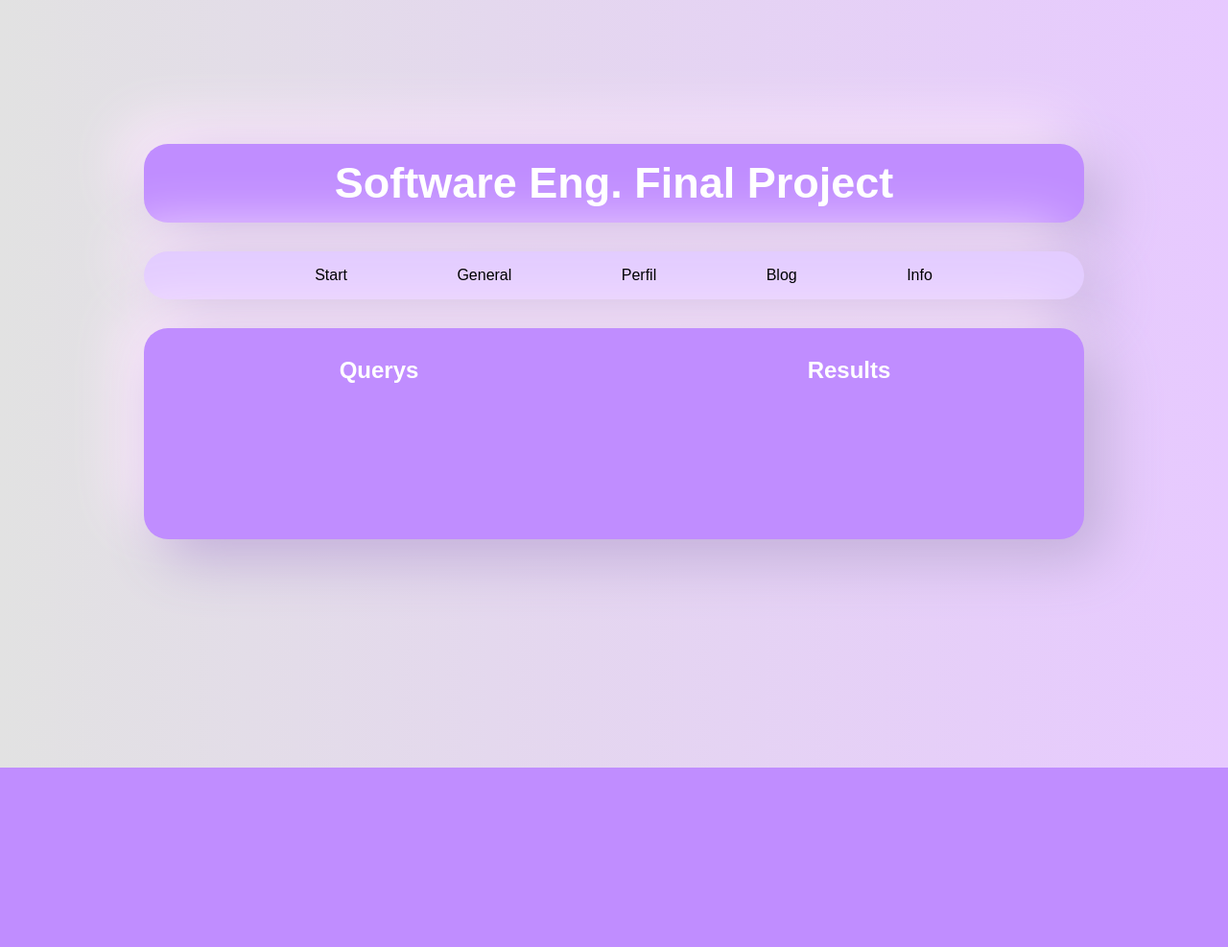
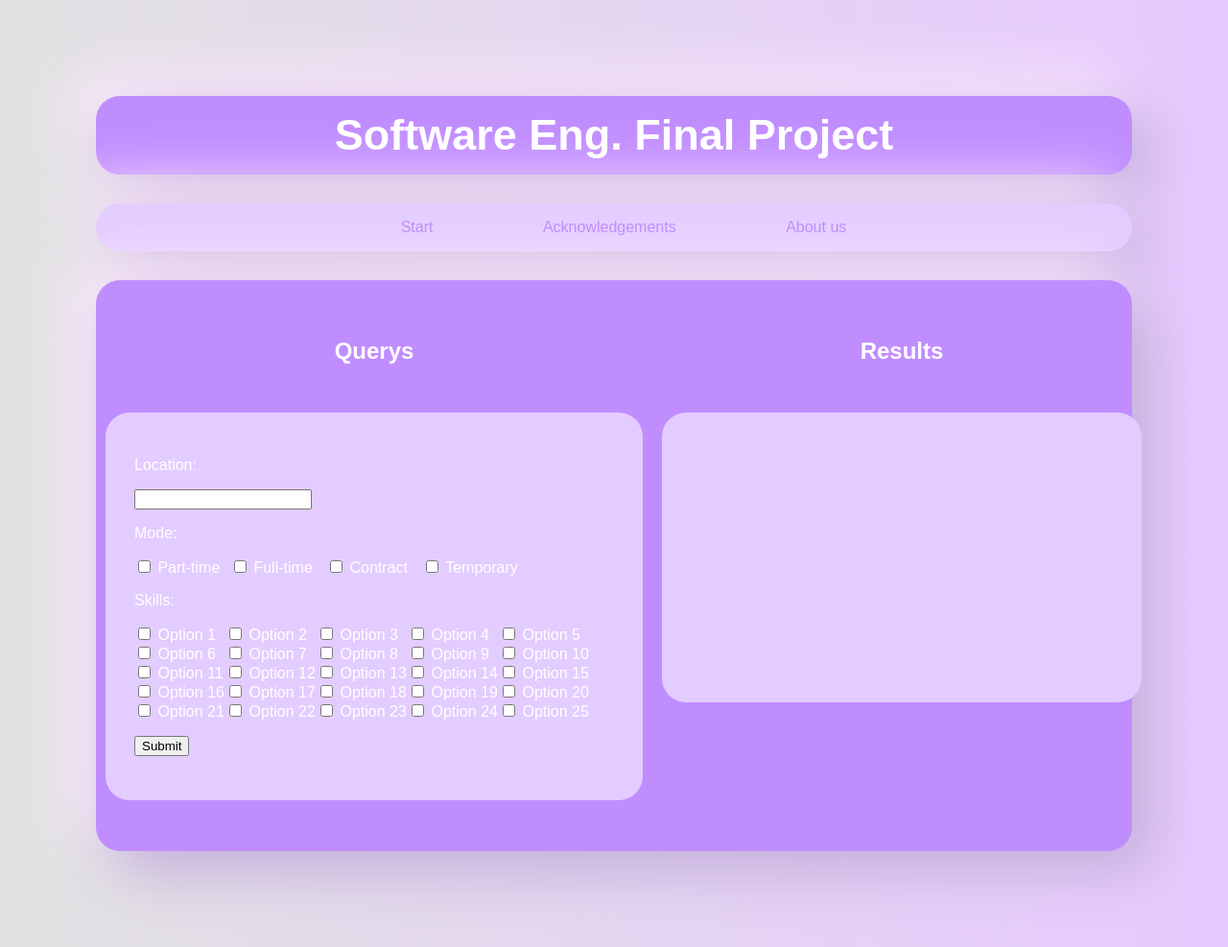
Before and after one commit to MDavidHernandezP/JobWebScraperWebApp, a Flask app: page /home in a window 1280 px wide. Shown: the whole page at 96% size. Before the commit the page ends 800 px from the top, so only its background shows below. Run offline with Flask 3, Linux system fonts and the light colour scheme.

Commit message:
Many changes in the app.py principal script, in the main.html I added the functionality in the querys and results sections, also I removed some useless sections of the nav, also for this, I created the respective htmls for the two other pages (about us and acknowledgement) but they have basically nothing inside, and that's it.

```diff
--- a/app.py
+++ b/app.py
@@ -1,22 +1,32 @@
-from flask import Flask, render_template, url_for, redirect
+from flask import Flask, render_template, url_for, redirect, request
 
 app = Flask(__name__)
 
 @app.route("/")
 def main():
-    return render_template("main.html")
+    return render_template("welcome.html")
 
 @app.route("/welcome")
 def welcome():
     return render_template("welcome.html")
 
-@app.route("/home")
+@app.route("/home", methods=["POST", "GET"])
 def home():
-    return render_template("main.html")
+    if request.method == "POST":
+        selected_options = request.form.getlist("options")
+        print(selected_options)
 
-@app.route("/info")
-def info():
-    return render_template("info.html")
+        return render_template("main.html", results=selected_options)
+
+    return render_template("main.html", results=None)
+
+@app.route("/aboutus")
+def aboutus():
+    return render_template("aboutus.html")
+
+@app.route("/acknow")
+def acknow():
+    return render_template("acknow.html")
 
 if __name__ == "__main__":
     app.run(debug=True)
--- a/static/css/styles.css
+++ b/static/css/styles.css
@@ -2,11 +2,11 @@ body {
     font-family: sans-serif;
     background-color: #f6c9ff;
     background: linear-gradient(to right, #e2e2e2, #e7c9ff);
-    margin: 150px;
+    margin: 100px;
 }
 
 /* Header components*/
-h1 {
+.headermain {
     color:#fff;
     font-size: 45px;
     border-radius: 25px;
@@ -39,7 +39,7 @@ li {
 
 a {
     text-decoration: none;
-    color: #000;
+    color: #c08dff;
 }
 
 a:hover {
@@ -53,7 +53,9 @@ a:hover {
     box-shadow:  20px 20px 60px #c1add9,
              -20px -20px 60px #ffebff;
     display: flex;
-    align-items: center;
+    align-items: start;
+    padding-top: 30px;
+    height:565px;
 }
 
 .secondary1 {
@@ -61,7 +63,7 @@ a:hover {
     flex: 1; /* Hace que ambos divs ocupen el mismo espacio */
     padding: 10px;
     float: left;
-    height: 200px;
+    height: 400px; /* Ajustar la seccion y sus caracteristicas */
     display: flex;
     flex-direction: column;
     align-items: center;
@@ -73,8 +75,93 @@ a:hover {
     flex: 1; /* Hace que ambos divs ocupen el mismo espacio */
     padding: 10px;
     float: left;
-    height: 200px;
+    height: 400px;
     display: flex;
     flex-direction: column;
     align-items: center;
 }
+
+/* Inicio de la seccion para el template llamado welcome.html */
+
+.headerwelcome {
+    color:#fff;
+    font-size: 150px;
+    border-radius: 25px;
+    padding: 15px;
+    background: #c08dff;
+    box-shadow:  20px 20px 60px #c1add9,
+             -20px -20px 60px #ffebff;
+    display: flex;
+    flex-direction: column;
+    align-items: center;
+}
+
+.divbuttonwelcome {
+    display: flex;
+    justify-content: center;  /* Centra horizontalmente */
+}
+
+.buttonwelcome {
+    color:#c08dff;
+    font-family: sans-serif;
+    font-size: 50px;
+    border-radius: 25px;
+    padding: 15px;
+    background: #e3ccff;
+    box-shadow:  20px 20px 60px #c1add9,
+             -20px -20px 60px #ffebff;
+    display: flex;
+    flex-direction: column;
+    align-items: center;
+    border: none;
+    outline: none;
+    transition: box-shadow 0.3s ease-in-out, color 0.3s ease-in-out;
+}
+
+.buttonwelcome:hover {
+    box-shadow: 0 0 20px 10px rgba(192, 141, 255, 0.8);  /* Efecto de glow al pasar el ratón */
+    color: white;
+}
+
+/* Fin de la seccion para el template llamado welcome.html */
+
+.tertiary1 {
+    margin-top: 30px;
+    background-color: #e3ccff;
+    border-radius: 25px;
+
+    display: flex;
+    align-items: start;
+    padding: 30px;
+    height:500px;
+    width: 500px;
+}
+
+.tertiary2 {
+    margin-top: 30px;
+    background-color: #e3ccff;
+    border-radius: 25px;
+
+    display: flex;
+    align-items: start;
+    padding-top: 30px;
+    height:500px;
+    width: 500px;
+}
+
+.checkbox-container {
+    display: flex;
+    flex-wrap: wrap;
+    width: 475px; /* Ajusta el ancho según tus necesidades */
+}
+
+.checkbox-item {
+    width: 20%; /* Cinco elementos por fila */
+    box-sizing: border-box;
+}
+
+.checkbox-location {
+    display: flex;
+    flex-wrap: wrap;
+    width: 500px; /* Ajusta el ancho según tus necesidades */
+}
--- a/templates/main.html
+++ b/templates/main.html
@@ -7,28 +7,61 @@
     <link rel="stylesheet" href="{{ url_for('static', filename='css/styles.css') }}">
 </head>
 <body>
-    <h1>Software Eng. Final Project</h1>
+    <h1 class="headermain">Software Eng. Final Project</h1>
     <nav>
         <ul>
-          <li><a href="#">Start</a></li>
-          <li><a href="#">General</a></li>
-          <li><a href="#">Perfil</a></li>
-          <li><a href="#">Blog</a></li>
-          <li><a href="#">Info</a></li>
+          <li><a href="/home">Start</a></li>
+          <li><a href="/acknow">Acknowledgements</a></li>
+          <li><a href="/aboutus">About us</a></li>
         </ul>
     </nav>
     <div class="principal">
         <div class="secondary1">
             <h2>Querys</h2>
             <div class="tertiary1">
+                <form action="/home" method="post">
+                    <p>Location: </p>
+                    <p><input type="text" name="options" value=""/></p>
 
+                    <p>Mode: </p>
+                    <div class="checkbox-location">
+                        <label class="checkbox-item">
+                            <input type="checkbox" name="options" value="Part-time"> Part-time
+                        </label><br>
+                        <label class="checkbox-item">
+                            <input type="checkbox" name="options" value="Full-time"> Full-time
+                        </label><br>
+                        <label class="checkbox-item">
+                            <input type="checkbox" name="options" value="Contract"> Contract
+                        </label><br>
+                        <label class="checkbox-item">
+                            <input type="checkbox" name="options" value="Temporary"> Temporary
+                        </label><br>
+                    </div>
+
+                    <p>Skills: </p>
+                    <div class="checkbox-container">
+                        {% for i in range(1, 26) %}
+                        <label class="checkbox-item">
+                            <input type="checkbox" name="options" value="Option {{ i }}"> Option {{ i }}
+                        </label>
+                        {% endfor %}
+                    </div>
+                    <p><button type="submit" class="btn-submit">Submit</button></p>
+                </form>
             </div>
         </div>
 
         <div class="secondary2">
             <h2>Results</h2>
             <div class="tertiary2">
-
+                {% if results %}
+                <ul>
+                    {% for result in results %}
+                    <li>{{ result }}</li>
+                    {% endfor %}
+                </ul>
+                {% endif %}
             </div>
         </div>
     </div>
```
Also changed, not shown: templates/aboutus.html (added, +12 -0 lines), templates/acknow.html (added, +12 -0 lines), templates/welcome.html (added, +17 -0 lines).
